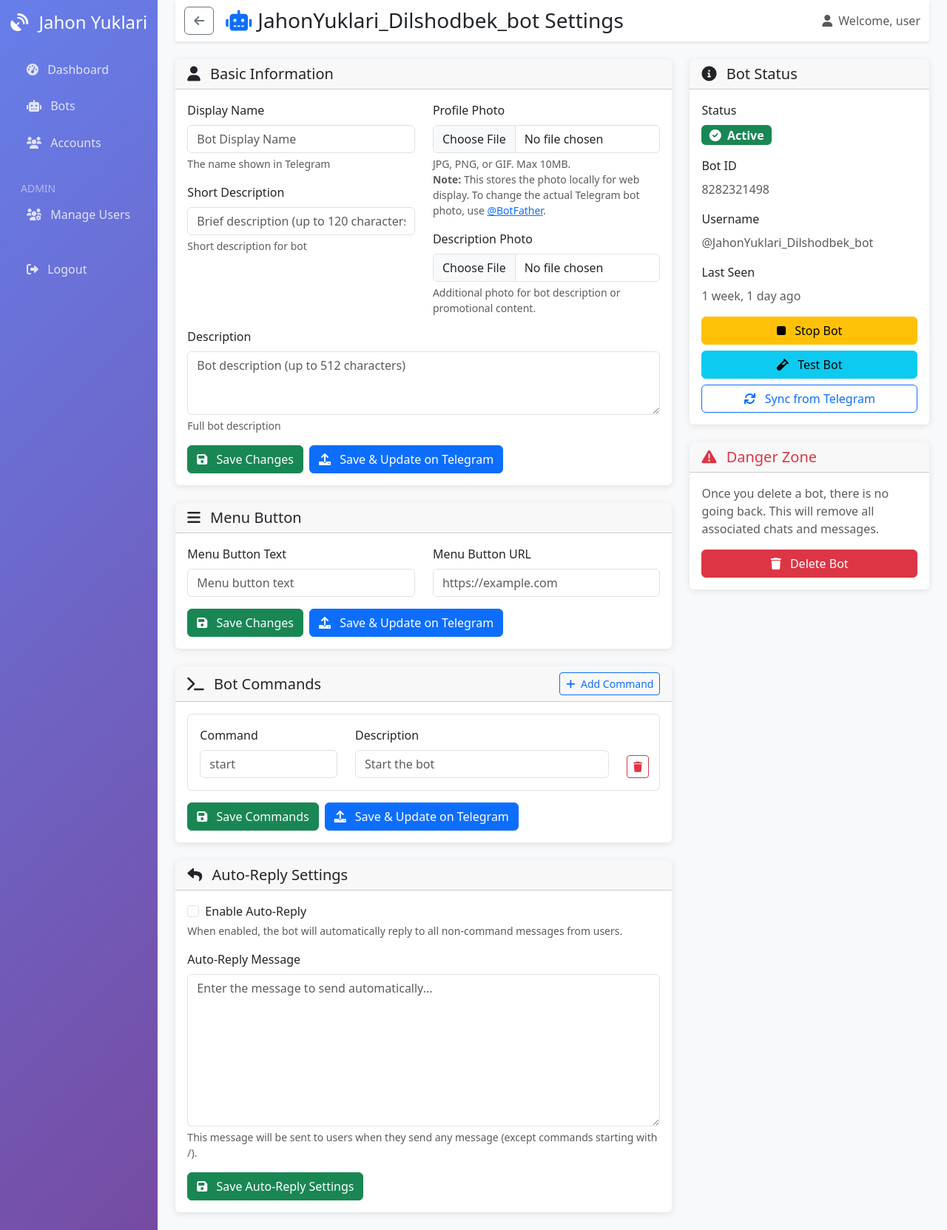
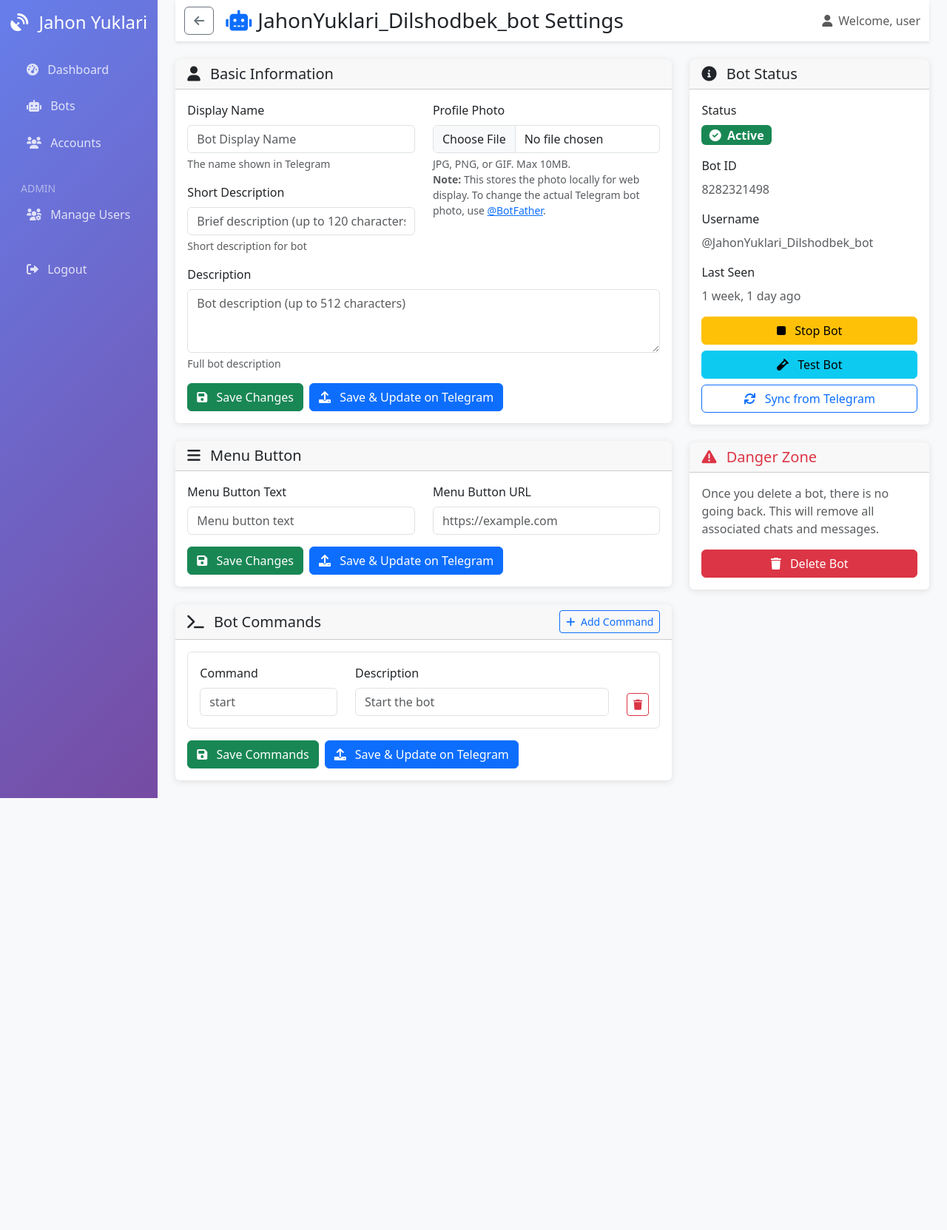
Before and after one commit to anons0/monitoring-system, a Django app: page /api/bots/2/settings/ in a window 1280 px wide. Shown: the whole page at 74% size. After the commit the page ends 1079 px from the top, so only its background shows below. Run offline with Django 4.2, Linux system fonts and the light colour scheme; a user stored in the database is signed in; data comes from the database, SQL or seed files in the repository; parts of the project's set-up code (start-up, migrations or seed data) failed here and were passed over.

Commit message:
some changes fixed 19

```diff
--- a/backend/apps/bots/urls.py
+++ b/backend/apps/bots/urls.py
@@ -18,7 +18,7 @@ urlpatterns = [
     path('<int:bot_id>/update-menu-button/', views.update_menu_button, name='update_menu_button'),
     path('<int:bot_id>/update-commands/', views.update_commands, name='update_commands'),
     path('<int:bot_id>/delete/', views.delete_bot, name='delete_bot'),
-    path('<int:bot_id>/auto-reply/', views.update_auto_reply, name='update_auto_reply'),
+
     path('api/bots/<int:bot_id>/', api_views.get_bot_detail, name='bot_detail'),
     path('api/bots/<int:bot_id>/update-profile/', api_views.update_bot_profile, name='update_bot_profile'),
 ]
--- a/backend/apps/bots/views.py
+++ b/backend/apps/bots/views.py
@@ -114,9 +114,7 @@ def update_basic_info(request, bot_id):
             if 'profile_photo' in request.FILES:
                 bot.profile_photo = request.FILES['profile_photo']
 
-            # Handle description photo upload
-            if 'description_photo' in request.FILES:
-                bot.description_photo = request.FILES['description_photo']
+
 
             # Mark profile as pending update
             bot.profile_update_pending = True
@@ -386,23 +384,3 @@ def delete_bot(request, bot_id):
             return redirect('bots:bot_settings', bot_id=bot_id)
 
     return redirect('bots:bot_settings', bot_id=bot_id)
-
-@login_required
-def update_auto_reply(request, bot_id):
-    """Update bot auto-reply settings"""
-    if request.method == 'POST':
-        try:
-            bot = get_object_or_404(Bot, id=bot_id)
-
-            # Update auto-reply settings
-            bot.auto_reply_enabled = request.POST.get('auto_reply_enabled') == 'on'
-            bot.auto_reply_message = request.POST.get('auto_reply_message', '')
-
-            bot.save()
-            messages.success(request, 'Auto-reply settings updated successfully!')
-
-        except Exception as e:
-            logger.error(f"Error updating auto-reply settings: {e}")
-            messages.error(request, f'Error updating auto-reply settings: {str(e)}')
-
-    return redirect('bots:bot_settings', bot_id=bot_id)
--- a/backend/templates/core/bot_settings.html
+++ b/backend/templates/core/bot_settings.html
@@ -55,39 +55,21 @@
                                 </div>
                             </div>
 
+
+
+                            {% if bot.profile_photo or bot.profile_photo_url %}
                             <div class="mb-3">
-                                <label for="description_photo" class="form-label">Description Photo</label>
-                                <input type="file" class="form-control" id="description_photo"
-                                       name="description_photo" accept="image/*">
-                                <div class="form-text">
-                                    Additional photo for bot description or promotional content.
-                                </div>
-                            </div>
-
-                            {% if bot.profile_photo or bot.profile_photo_url or bot.description_photo %}
-                            <div class="mb-3">
-                                <label class="form-label">Current Photos</label>
-                                <div class="row">
+                                <label class="form-label">Current Photo</label>
+                                <div>
                                     {% if bot.profile_photo %}
-                                        <div class="col-md-6 mb-2">
-                                            <img src="{{ bot.profile_photo.url }}" alt="Local bot photo"
-                                                 class="img-thumbnail" style="max-width: 150px;">
-                                            <small class="text-success d-block">📱 Profile photo (web display)</small>
-                                        </div>
+                                        <img src="{{ bot.profile_photo.url }}" alt="Local bot photo"
+                                             class="img-thumbnail me-2" style="max-width: 150px;">
+                                        <small class="text-success d-block">📱 Local photo (web display)</small>
                                     {% endif %}
                                     {% if bot.profile_photo_url %}
-                                        <div class="col-md-6 mb-2">
-                                            <img src="{{ bot.profile_photo_url }}" alt="Telegram bot photo"
-                                                 class="img-thumbnail" style="max-width: 150px;">
-                                            <small class="text-info d-block">🔗 Telegram photo (actual bot photo)</small>
-                                        </div>
-                                    {% endif %}
-                                    {% if bot.description_photo %}
-                                        <div class="col-md-6 mb-2">
-                                            <img src="{{ bot.description_photo.url }}" alt="Bot description photo"
-                                                 class="img-thumbnail" style="max-width: 150px;">
-                                            <small class="text-warning d-block">📖 Description photo</small>
-                                        </div>
+                                        <img src="{{ bot.profile_photo_url }}" alt="Telegram bot photo"
+                                             class="img-thumbnail me-2" style="max-width: 150px;">
+                                        <small class="text-info d-block">🔗 Telegram photo (actual bot photo)</small>
                                     {% endif %}
                                 </div>
                                 {% if bot.profile_photo and bot.profile_photo_url %}
@@ -240,46 +222,7 @@
             </div>
         </div>
 
-        <div class="card mb-4">
-            <div class="card-header">
-                <h5 class="mb-0">
-                    <i class="fas fa-reply me-2"></i>
-                    Auto-Reply Settings
-                </h5>
-            </div>
-            <div class="card-body">
-                <form method="post" action="{% url 'bots:update_auto_reply' bot.id %}">
-                    {% csrf_token %}
 
-                    <div class="mb-3">
-                        <div class="form-check">
-                            <input class="form-check-input" type="checkbox" id="auto_reply_enabled"
-                                   name="auto_reply_enabled" {% if bot.auto_reply_enabled %}checked{% endif %}>
-                            <label class="form-check-label" for="auto_reply_enabled">
-                                Enable Auto-Reply
-                            </label>
-                        </div>
-                        <div class="form-text">
-                            When enabled, the bot will automatically reply to all non-command messages from users.
-                        </div>
-                    </div>
-
-                    <div class="mb-3">
-                        <label for="auto_reply_message" class="form-label">Auto-Reply Message</label>
-                        <textarea class="form-control" id="auto_reply_message" name="auto_reply_message"
-                                  rows="8" placeholder="Enter the message to send automatically...">{{ bot.auto_reply_message|default:'' }}</textarea>
-                        <div class="form-text">
-                            This message will be sent to users when they send any message (except commands starting with /).
-                        </div>
-                    </div>
-
-                    <button type="submit" class="btn btn-success">
-                        <i class="fas fa-save me-2"></i>
-                        Save Auto-Reply Settings
-                    </button>
-                </form>
-            </div>
-        </div>
     </div>
 
     <div class="col-md-4">
```
Also changed, not shown: backend/aiogram_handlers/message_handler.py (+1 -68 lines).
